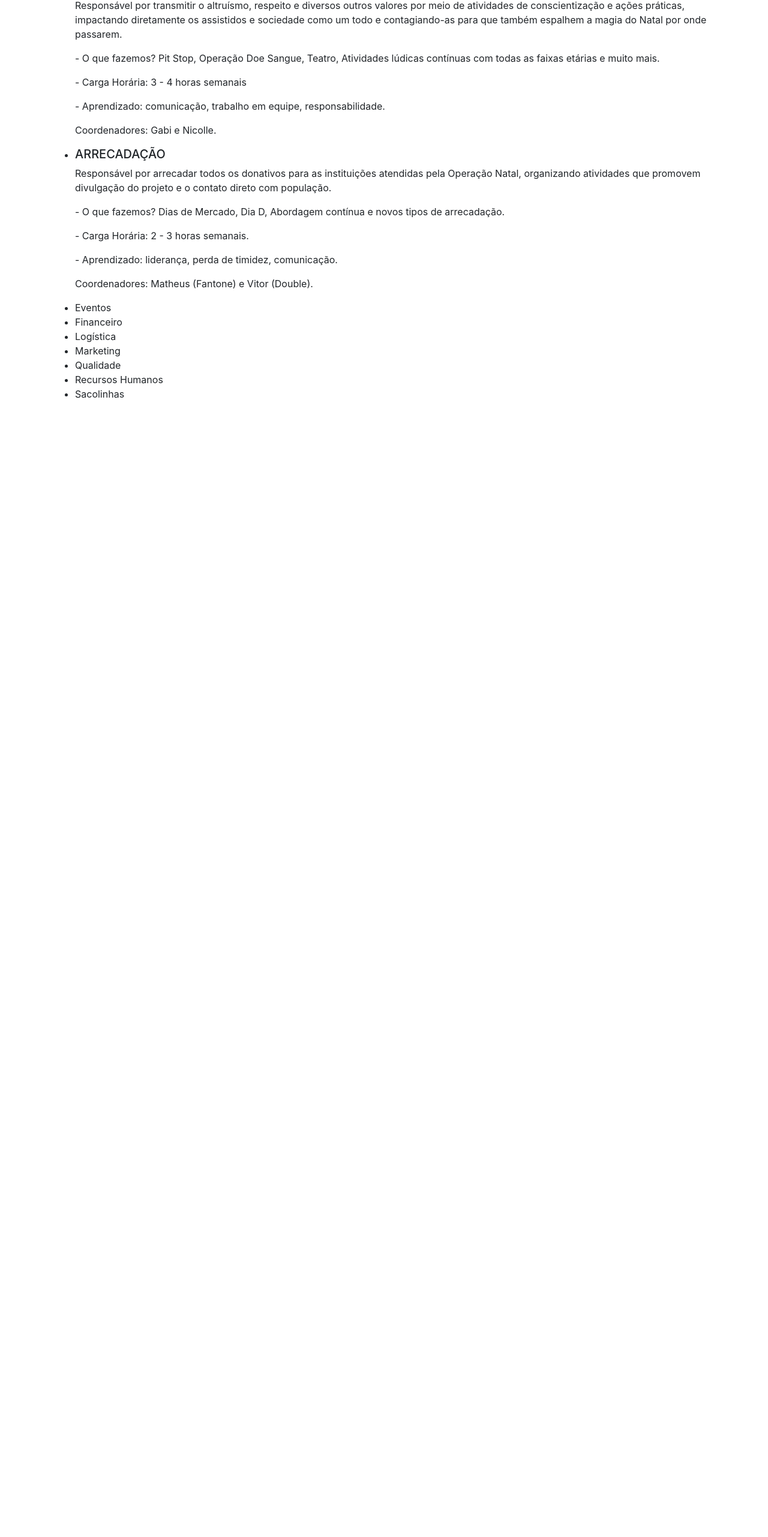
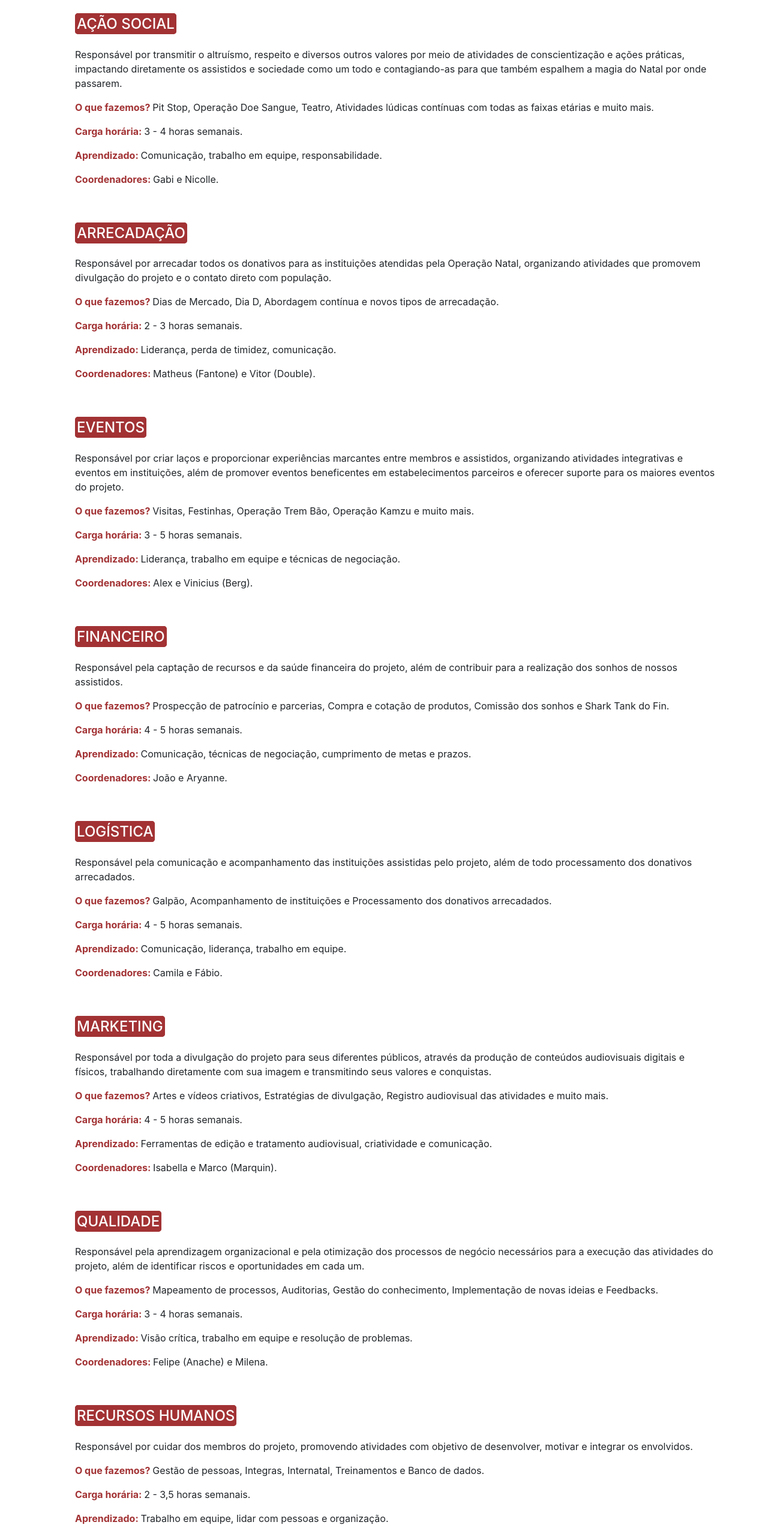
Before and after one commit to vccolombo/team01-comunicode, a React (Create React App) app: page /times in a window 1280 px wide. Shown: the part 224-2787 px from the top of the page at 60% size. Before the commit the page ends 909 px from the top, so only its background shows below. Built offline with nearby package versions, Linux system fonts and the light colour scheme.

Commit message:
Menu Times aprimorado

```diff
--- a/src/components/Times.jsx
+++ b/src/components/Times.jsx
@@ -5,60 +5,224 @@ class Times extends Component {
   render() {
     return (
       <Container>
-        <h1>Times</h1>
+        <h4 style={{color: "#A23234", fontWeight:"bold"}}>TIMES</h4>
         <p>
           Estruturalmente, há atualmente 9 times entre os quais se dividem as
           tarefas:
         </p>
         <ul>
-          <h5>
+          <br/>
+          <br/>
 
+          <h5 style={{color: 'white', backgroundColor: "#A23234", display: "inline", borderRadius: "5px",
+          fontSize:"24px", borderStyle: "solid", borderColor: "#A23234", marginBottom: "10px"}}>
+            AÇÃO SOCIAL
           </h5>
+          <br/>
+          <br/>
           <p>
             Responsável por transmitir o altruísmo, respeito e diversos outros
             valores por meio de atividades de conscientização e ações práticas, impactando
             diretamente os assistidos e sociedade como um todo e contagiando-as para que
             também espalhem a magia do Natal por onde passarem.
           </p>
+          <p><text style={{color: "#A23234", fontWeight:"bold"}}>O que fazemos? </text>
+            Pit Stop, Operação Doe Sangue, Teatro, Atividades lúdicas
+            contínuas com todas as faixas etárias e muito mais.</p>
+          <p><text style={{color: "#A23234", fontWeight:"bold"}}>Carga horária: </text>
+            3 - 4 horas semanais.</p>
+          <p><text style={{color: "#A23234", fontWeight:"bold"}}>Aprendizado: </text>
+            Comunicação, trabalho em equipe, responsabilidade.</p>
+          <p><text style={{color: "#A23234", fontWeight:"bold"}}>Coordenadores: </text>
+            Gabi e Nicolle.</p>
+          <br/>
+          <br/>
+
+          <h5 style={{color: 'white', backgroundColor: "#A23234", display: "inline", borderRadius: "5px",
+          fontSize:"24px", borderStyle: "solid", borderColor: "#A23234", marginBottom: "10px"}}>
+            ARRECADAÇÃO
+          </h5>
+          <br/>
+          <br/>
           <p>
-            - O que fazemos? Pit Stop, Operação Doe Sangue, Teatro, Atividades lúdicas
-          contínuas com todas as faixas etárias e muito mais.
+            Responsável por arrecadar todos os donativos para as instituições
+            atendidas pela Operação Natal, organizando atividades que promovem divulgação
+            do projeto e o contato direto com população.
           </p>
+          <p><text style={{color: "#A23234", fontWeight:"bold"}}>O que fazemos? </text>
+            Dias de Mercado, Dia D, Abordagem contínua e novos tipos
+            de arrecadação.</p>
+          <p><text style={{color: "#A23234", fontWeight:"bold"}}>Carga horária: </text>
+            2 - 3 horas semanais.</p>
+          <p><text style={{color: "#A23234", fontWeight:"bold"}}>Aprendizado: </text>
+            Liderança, perda de timidez, comunicação.</p>
+          <p><text style={{color: "#A23234", fontWeight:"bold"}}>Coordenadores: </text>
+            Matheus (Fantone) e Vitor (Double).</p>
+          <br/>
+          <br/>
+
+          <h5 style={{color: 'white', backgroundColor: "#A23234", display: "inline", borderRadius: "5px",
+          fontSize:"24px", borderStyle: "solid", borderColor: "#A23234", marginBottom: "10px"}}>
+            EVENTOS
+          </h5>
+          <br/>
+          <br/>
           <p>
-            - Carga Horária: 3 - 4 horas semanais
+            Responsável por criar laços e proporcionar experiências marcantes entre
+            membros e assistidos, organizando atividades integrativas e eventos em instituições,
+            além de promover eventos beneficentes em estabelecimentos parceiros e oferecer
+            suporte para os maiores eventos do projeto.
           </p>
+          <p><text style={{color: "#A23234", fontWeight:"bold"}}>O que fazemos? </text>
+            Visitas, Festinhas, Operação Trem Bão, Operação Kamzu e
+            muito mais.</p>
+          <p><text style={{color: "#A23234", fontWeight:"bold"}}>Carga horária: </text>
+            3 - 5 horas semanais.</p>
+          <p><text style={{color: "#A23234", fontWeight:"bold"}}>Aprendizado: </text>
+            Liderança, trabalho em equipe e técnicas de negociação.</p>
+          <p><text style={{color: "#A23234", fontWeight:"bold"}}>Coordenadores: </text>
+            Alex e Vinicius (Berg).</p>
+          <br/>
+          <br/>
+
+          <h5 style={{color: 'white', backgroundColor: "#A23234", display: "inline", borderRadius: "5px",
+          fontSize:"24px", borderStyle: "solid", borderColor: "#A23234", marginBottom: "10px"}}>
+            FINANCEIRO
+          </h5>
+          <br/>
+          <br/>
           <p>
-            - Aprendizado: comunicação, trabalho em equipe, responsabilidade.
+            Responsável pela captação de recursos e da saúde financeira do projeto,
+            além de contribuir para a realização dos sonhos de nossos assistidos.
           </p>
+          <p><text style={{color: "#A23234", fontWeight:"bold"}}>O que fazemos? </text>
+            Prospecção de patrocínio e parcerias, Compra e cotação
+            de produtos, Comissão dos sonhos e Shark Tank do Fin.</p>
+          <p><text style={{color: "#A23234", fontWeight:"bold"}}>Carga horária: </text>
+            4 - 5 horas semanais.</p>
+          <p><text style={{color: "#A23234", fontWeight:"bold"}}>Aprendizado: </text>
+            Comunicação, técnicas de negociação, cumprimento de metas
+            e prazos.</p>
+          <p><text style={{color: "#A23234", fontWeight:"bold"}}>Coordenadores: </text>
+            João e Aryanne.</p>
+          <br/>
+          <br/>
+
+          <h5 style={{color: 'white', backgroundColor: "#A23234", display: "inline", borderRadius: "5px",
+          fontSize:"24px", borderStyle: "solid", borderColor: "#A23234", marginBottom: "10px"}}>
+            LOGÍSTICA
+          </h5>
+          <br/>
+          <br/>
           <p>
-          Coordenadores: Gabi e Nicolle.
+            Responsável pela comunicação e acompanhamento das instituições
+            assistidas pelo projeto, além de todo processamento dos donativos arrecadados.
           </p>
-          <li>
-            <h5>ARRECADAÇÃO</h5>
-            <p>
-              Responsável por arrecadar todos os donativos para as instituições
-              atendidas pela Operação Natal, organizando atividades que promovem
-              divulgação do projeto e o contato direto com população.
-            </p>
-            <p>- O que fazemos? Dias de Mercado, Dia D, Abordagem contínua e novos tipos
-              de arrecadação.
-            </p>
-            <p>
-              - Carga Horária: 2 - 3 horas semanais.
-            </p>
-            <p>- Aprendizado: liderança, perda de timidez, comunicação.
-            </p>
-            <p>
-              Coordenadores: Matheus (Fantone) e Vitor (Double).
-            </p>
-          </li>
-          <li>Eventos</li>
-          <li>Financeiro</li>
-          <li>Logística</li>
-          <li>Marketing</li>
-          <li>Qualidade</li>
-          <li>Recursos Humanos</li>
-          <li>Sacolinhas</li>
+          <p><text style={{color: "#A23234", fontWeight:"bold"}}>O que fazemos? </text>
+            Galpão, Acompanhamento de instituições e Processamento
+            dos donativos arrecadados.</p>
+          <p><text style={{color: "#A23234", fontWeight:"bold"}}>Carga horária: </text>
+            4 - 5 horas semanais.</p>
+          <p><text style={{color: "#A23234", fontWeight:"bold"}}>Aprendizado: </text>
+            Comunicação, liderança, trabalho em equipe.</p>
+          <p><text style={{color: "#A23234", fontWeight:"bold"}}>Coordenadores: </text>
+            Camila e Fábio.</p>
+          <br/>
+          <br/>
+
+          <h5 style={{color: 'white', backgroundColor: "#A23234", display: "inline", borderRadius: "5px",
+          fontSize:"24px", borderStyle: "solid", borderColor: "#A23234", marginBottom: "10px"}}>
+            MARKETING
+          </h5>
+          <br/>
+          <br/>
+          <p>
+            Responsável por toda a divulgação do projeto para seus diferentes
+            públicos, através da produção de conteúdos audiovisuais digitais e físicos,
+            trabalhando diretamente com sua imagem e transmitindo seus valores e conquistas.
+          </p>
+          <p><text style={{color: "#A23234", fontWeight:"bold"}}>O que fazemos? </text>
+            Artes e vídeos criativos, Estratégias de divulgação, Registro
+            audiovisual das atividades e muito mais.</p>
+          <p><text style={{color: "#A23234", fontWeight:"bold"}}>Carga horária: </text>
+            4 - 5 horas semanais.</p>
+          <p><text style={{color: "#A23234", fontWeight:"bold"}}>Aprendizado: </text>
+            Ferramentas de edição e tratamento audiovisual, criatividade e
+            comunicação.</p>
+          <p><text style={{color: "#A23234", fontWeight:"bold"}}>Coordenadores: </text>
+            Isabella e Marco (Marquin).</p>
+          <br/>
+          <br/>
+
+          <h5 style={{color: 'white', backgroundColor: "#A23234", display: "inline", borderRadius: "5px",
+          fontSize:"24px", borderStyle: "solid", borderColor: "#A23234", marginBottom: "10px"}}>
+            QUALIDADE
+          </h5>
+          <br/>
+          <br/>
+          <p>
+            Responsável pela aprendizagem organizacional e pela otimização dos
+            processos de negócio necessários para a execução das atividades do projeto, além
+            de identificar riscos e oportunidades em cada um.
+          </p>
+          <p><text style={{color: "#A23234", fontWeight:"bold"}}>O que fazemos? </text>
+            Mapeamento de processos, Auditorias, Gestão do
+            conhecimento, Implementação de novas ideias e Feedbacks.</p>
+          <p><text style={{color: "#A23234", fontWeight:"bold"}}>Carga horária: </text>
+            3 - 4 horas semanais.</p>
+          <p><text style={{color: "#A23234", fontWeight:"bold"}}>Aprendizado: </text>
+            Visão crítica, trabalho em equipe e resolução de problemas.</p>
+          <p><text style={{color: "#A23234", fontWeight:"bold"}}>Coordenadores: </text>
+            Felipe (Anache) e Milena.</p>
+          <br/>
+          <br/>
+
+          <h5 style={{color: 'white', backgroundColor: "#A23234", display: "inline", borderRadius: "5px",
+          fontSize:"24px", borderStyle: "solid", borderColor: "#A23234", marginBottom: "10px"}}>
+            RECURSOS HUMANOS
+          </h5>
+          <br/>
+          <br/>
+          <p>
+            Responsável por cuidar dos membros do projeto,
+            promovendo atividades com objetivo de desenvolver, motivar e integrar os
+            envolvidos.
+          </p>
+          <p><text style={{color: "#A23234", fontWeight:"bold"}}>O que fazemos? </text>
+            Gestão de pessoas, Integras, Internatal, Treinamentos e
+            Banco de dados.</p>
+          <p><text style={{color: "#A23234", fontWeight:"bold"}}>Carga horária: </text>
+            2 - 3,5 horas semanais.</p>
+          <p><text style={{color: "#A23234", fontWeight:"bold"}}>Aprendizado: </text>
+            Trabalho em equipe, lidar com pessoas e organização.</p>
+          <p><text style={{color: "#A23234", fontWeight:"bold"}}>Coordenadores: </text>
+            Danilo e Leonardo (Sheetos)</p>
+          <br/>
+          <br/>
+
+          <h5 style={{color: 'white', backgroundColor: "#A23234", display: "inline", borderRadius: "5px",
+          fontSize:"24px", borderStyle: "solid", borderColor: "#A23234", marginBottom: "10px"}}>
+            SACOLINHAS
+          </h5>
+          <br/>
+          <br/>
+          <p>
+            Responsável por proporcionar experiências únicas para as pessoas
+            com presentes de Natal, através do processamento de sacolinhas para os assistidos
+            e da Loja Solidária para a população carente.
+          </p>
+          <p><text style={{color: "#A23234", fontWeight:"bold"}}>O que fazemos? </text>
+            Visitas para personalização dos cartões, Loja Solidária,
+            Acompanhamento do apadrinhamento de sacolinhas e Processamento das
+            sacolinhas recebidas.</p>
+          <p><text style={{color: "#A23234", fontWeight:"bold"}}>Carga horária: </text>
+            2 - 4 horas semanais.</p>
+          <p><text style={{color: "#A23234", fontWeight:"bold"}}>Aprendizado: </text>
+            Liderança, organização, capacidade de lidar com imprevistos.</p>
+          <p><text style={{color: "#A23234", fontWeight:"bold"}}>Coordenadores: </text>
+            Isadora e Marina.</p>
+          <br/>
+          <br/>
         </ul>
       </Container>
     );
```
